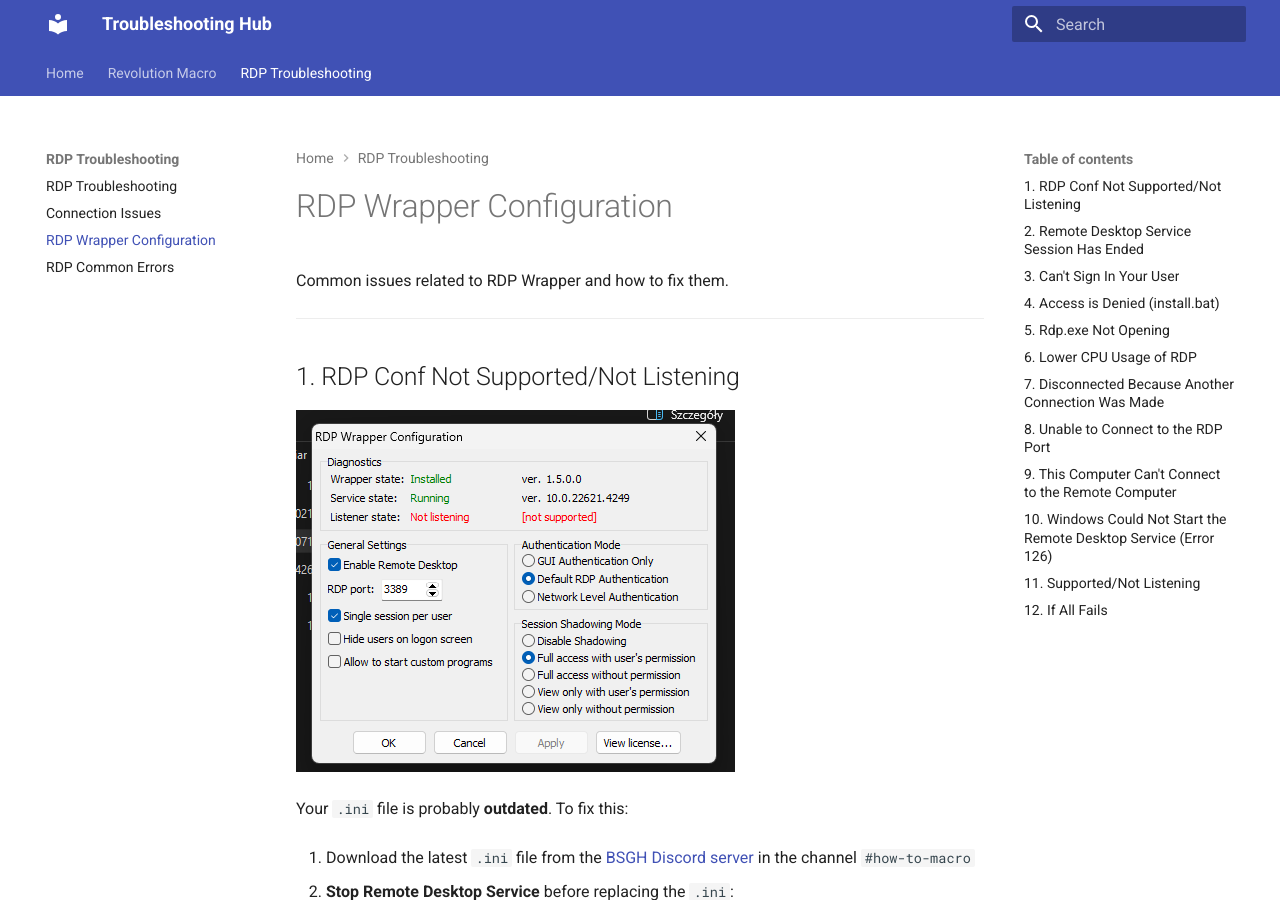
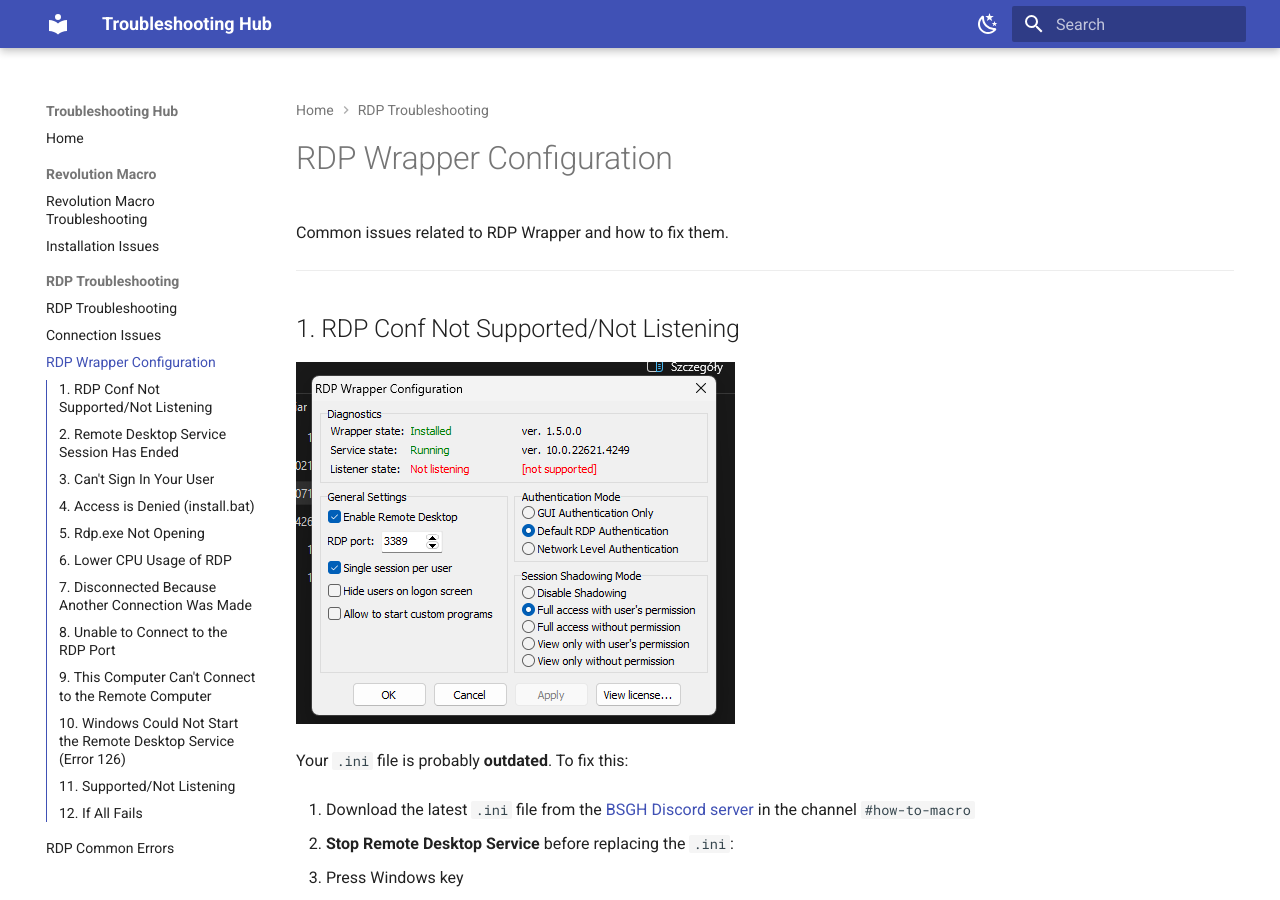
Before and after one commit to ru3tyYT/duck-support, an MkDocs documentation site: the page built from docs/rdp-troubleshooting/rdp-wrapper.md, in a window 1280 px wide and 900 px high. Built offline with MkDocs 1.6.1 and Material for MkDocs 9.7.7, drawn with Linux system fonts in a browser that asks for light colours.

Commit message:
Improve sidebar navigation with sections instead of tabs

```diff
--- a/mkdocs.yml
+++ b/mkdocs.yml
@@ -1,25 +1,32 @@
 site_name: Troubleshooting Hub
 site_description: A troubleshooting hub for Revolution Macro and RDP issues
+site_url: https://ru3tyyt.github.io/duck-support/
 
 theme:
   name: material
   features:
-    - navigation.tabs
     - navigation.sections
     - navigation.instant
     - navigation.path
+    - navigation.top
     - search.suggest
     - search.highlight
     - search.share
     - content.code.copy
-    - content.tabs
+    - toc.integrate
   palette:
     - scheme: default
       primary: indigo
       accent: indigo
+      toggle:
+        icon: material/weather-night
+        name: Switch to dark mode
     - scheme: slate
       primary: deep orange
       accent: deep orange
+      toggle:
+        icon: material/weather-sunny
+        name: Switch to light mode
 
 plugins:
   - search:
```
